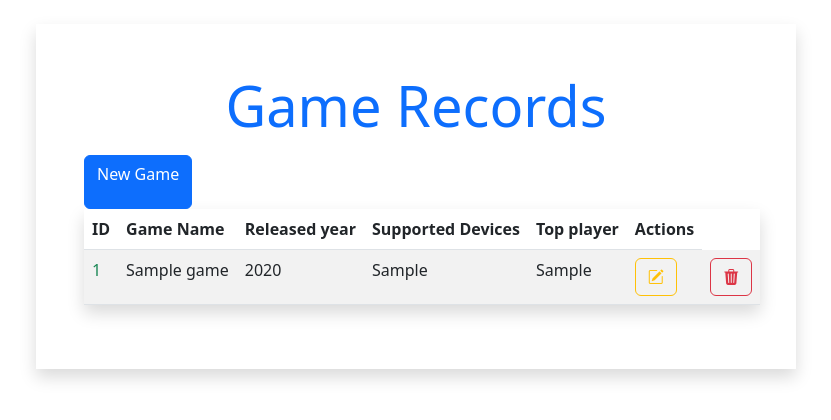
After one commit to razzaksr/TamilAkashVedhagiriDJango, a Django app: template Akash/Akash/templates/list.html in a window 1280 px wide. The commit adds this page. Shown: the top 420 px of the page, without its empty margins (224-1055 px from the left). Run offline with Django 4.2, Linux system fonts and the light colour scheme; the template is opened without the code that fills it: values that come from a table or form of the project are taken from there, others are empty; tables that the repository leaves empty hold one stand-in row (values such as "Sample post"); some libraries are stand-ins or nearby versions.

Commit message:
list read done edit stared

```diff
--- a/Akash/Akash/templates/create.html
+++ b/Akash/Akash/templates/create.html
@@ -1,9 +1,8 @@
 {% extends 'home.html' %}
 {% load crispy_forms_tags %}
 {%block userdata%}
-<p class="display-4 text-center text-primary">New Game Record</p>
-{{info}}
-<form action="/giri/new" method="POST">
+<p class="display-4 text-center text-primary">{{title}}</p>
+<form action="/giri/new/{{hey.id}}" method="POST">
     {%csrf_token%}
     <div class="row">
         <div class="col-lg-6 col-sm-12">
--- /dev/null
+++ b/Akash/Akash/templates/list.html
@@ -0,0 +1,48 @@
+{% extends 'home.html' %}
+{% block userdata %}
+{% load crispy_forms_tags %}
+<p class="display-4 text-center text-primary">Game Records</p>
+    <a class="btn btn-primary" href="/giri/new"><p class="text-center">New Game</p></a>
+    <div class="table-responsive-lg">
+        <table class="table table-striped p-3 text-nowrap shadow">
+            <thead>
+                <tr>
+                    <th>ID</th>
+                    <th>Game Name</th>
+                    <th>Released year</th>
+                    <th>Supported Devices</th>
+                    <th>Top player</th>
+                    <th>Actions</th>
+                </tr>
+            </thead>
+            <tbody>
+                {%if mylist%}
+                    {%for x in mylist%}
+                        <tr>
+                            <td>
+                                <a href="/giri/{{x.id}}" class="link-success text-decoration-none">
+                                    {{x.id}}
+                                </a>
+                            </td>
+                            <td>{{x.name}}</td>
+                            <td>{{x.year}}</td>
+                            <td>{{x.device}}</td>
+                            <td>{{x.topplayer}}</td>
+                            <td>
+                                <a href="/giri/edit/{{x.id}}" class="btn btn-outline-warning">
+                                    <i class="col-1 bi bi-pencil-square"></i>
+                                </a>
+                            </td>
+                            <td>
+                                <a class="btn btn-outline-danger">
+                                    <i class="col-1 bi bi-trash3-fill"></i>
+                                </a>
+                            </td>
+                            </td>
+                        </tr>
+                    {%endfor%}
+                {%endif%}
+            </tbody>
+        </table>
+    </div>
+{% endblock userdata %}
--- a/Akash/basic/urls.py
+++ b/Akash/basic/urls.py
@@ -3,11 +3,14 @@ from django.urls import path
 from . import views
 
 urlpatterns = [
-    path('',views.hello),
+    # path('',views.hello),
     path('one',views.haiThere),
     path('two',views.show),
     path('log',views.logging),
-    path('new',views.callCreate)
+    path('new',views.callCreateOrEdit),
+    path('',views.callList),
+    path('<int:which>',views.callRead),
+    path('edit/<int:theone>',views.callCreateOrEdit)
 
 ]
 
```
Also changed, not shown: Akash/Akash/templates/read.html (added, +16 -0 lines), Akash/basic/views.py (+40 -8 lines).
